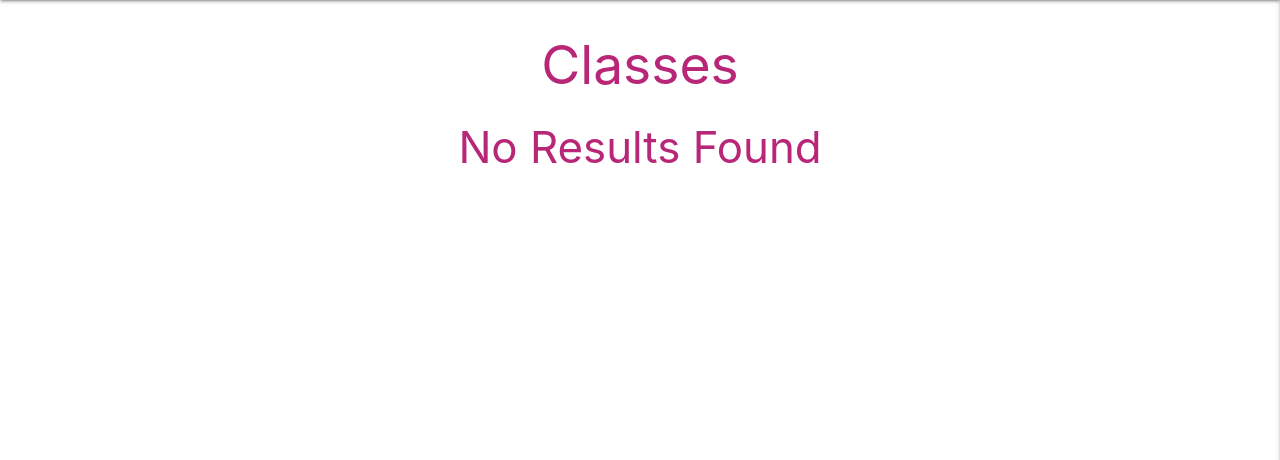
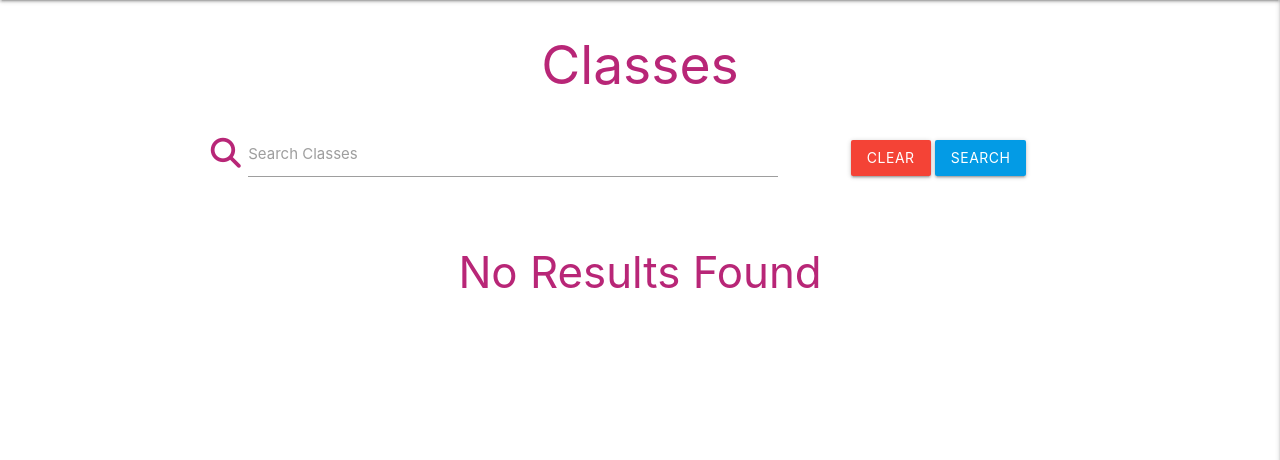
Before and after one commit to monika-hrda/yoga-hub, a Flask app: page /classes in a window 1280 px wide. Shown: the part 64-524 px from the top of the page. Run offline with Flask 2, Linux system fonts and the light colour scheme; data that the repository does not hold is empty; some libraries are stand-ins or nearby versions.

Commit message:
Add Text Search functionality

```diff
--- a/app.py
+++ b/app.py
@@ -152,6 +152,13 @@ def add_class():
     return render_template("add_class.html", styles=styles)
 
 
+@app.route("/search", methods=["GET", "POST"])
+def search():
+    query = request.form.get("query")
+    classes = list(mongo.db.classes.find({"$text": {"$search": query}}))
+    return render_template("classes.html", classes=classes)
+
+
 if __name__ == "__main__":
     app.run(host=os.environ.get("IP"),
             port=int(os.environ.get("PORT")),
--- a/templates/classes.html
+++ b/templates/classes.html
@@ -3,6 +3,27 @@
 
     <h2 class="center-align">Classes</h2>
 
+    <!-- SEARCH -->
+    <div class="row">
+        <form action="{{ url_for('search') }}" method="post" class="col s12">
+            <div class="row valign-wrapper center-align">
+                <div class="input-field col s12 m8">
+                    <i class="fas fa-search prefix"></i>
+                    <input type="text" name="query" id="query" minlength="3" class="validate" required>
+                    <label for="query">Search Classes</label>
+                </div>
+                <div class="col s12 m4">
+                    <a href="{{ url_for('get_classes') }}" class="red btn">Clear</a>
+                    <button type="submit" class="light-blue darken-1 btn">
+                        Search
+                    </button>
+                </div>
+            </div>
+        </form>
+    </div>
+
+
+    <!-- DISPLAY OF CLASSES -->
     {% if classes|length > 0 %}
         <div class="row">
             {% for class in classes %}
```
